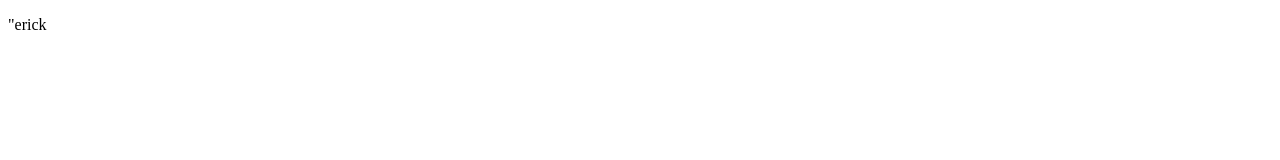
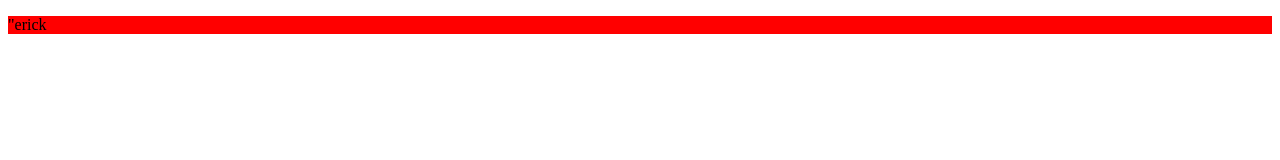
Before and after one commit to elianVillarroel/test, a plain HTML site: page index.html in a window 1280 px wide. Drawn offline with Linux system fonts and the light colour scheme.

Commit message:
aumentar color de fondo

```diff
--- a/index.html
+++ b/index.html
@@ -6,6 +6,6 @@
     <title>Document</title>
 </head>
 <body>
-    <p>"erick</p>
+    <p style="background-color: red;">"erick</p>
 </body>
 </html>
```
